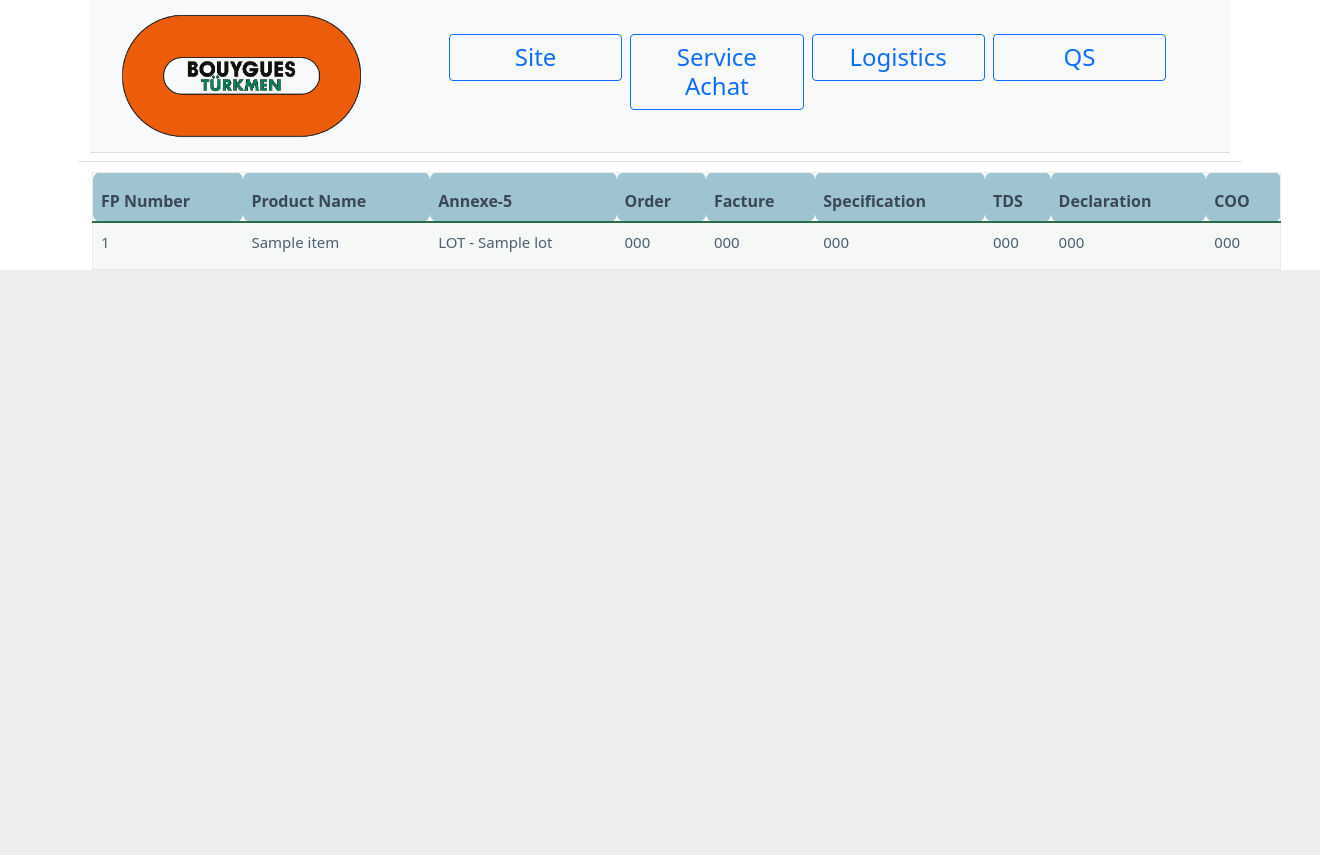
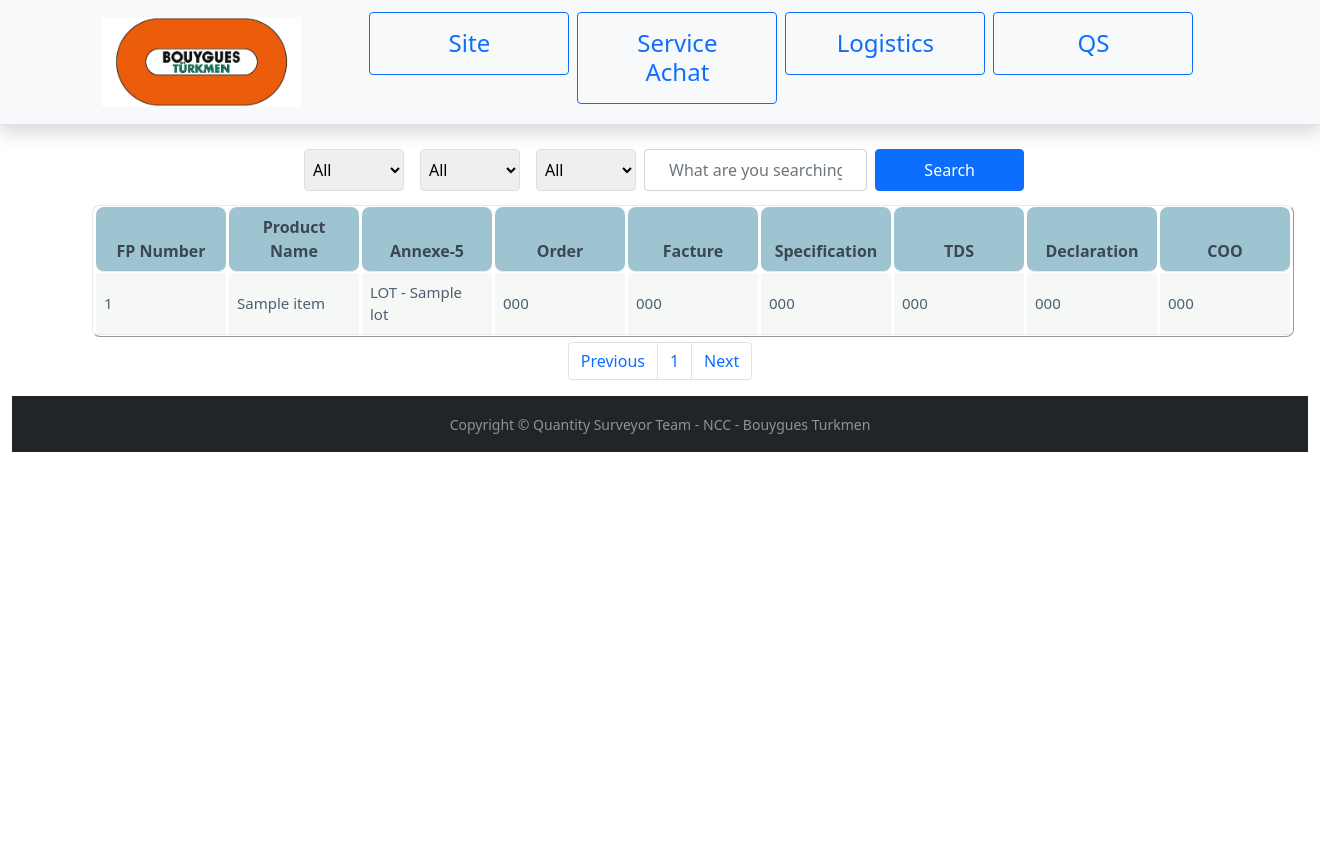
Before and after one commit to amanmyrats/fiche-produit, a Django app: page /site/ in a window 1320 px wide. Before the commit the page ends 270 px from the top, so only its background shows below. Run offline with Django 3.2, Linux system fonts and the light colour scheme; a database or web service that is not in the repository returns one stand-in record (values such as "Sample title"); data that the repository does not hold is empty.

Commit message:
working on frontend

```diff
--- a/templates/base.html
+++ b/templates/base.html
@@ -10,48 +10,68 @@
     {% block head_extra %}
     <title>Document</title>
     {% endblock %}
+    <style>
+        .base-container{
+            min-height: 720px;
+            margin-top: 10px;
+        }
+        .nav-link:hover{
+            -webkit-transform: scale(1.1);
+            background: #d4d3da;
+        }
+        .main-nav-buttons{
+            min-width: 200px;
+        }
+    </style>
 </head>
 <body>
+    <!-- NAVBAR -->
+    <nav class="navbar navbar-expand-lg navbar-primary bg-light border-bottom mb-2 shadow" >
         <div class="container">
-
-        <nav class="navbar navbar-expand-lg navbar-primary bg-light border-bottom mb-2">
-            <div class="container-fluid">
             <button class="navbar-toggler  border" type="button" data-bs-toggle="collapse" data-bs-target="#navbarTogglerDemo03" aria-controls="navbarTogglerDemo03" aria-expanded="false" aria-label="Toggle navigation">
                 <span class="navbar-toggler-icon">>></span>
             </button>
-                <a class="navbar-brand w-25" href="/"><img  class="w-100" src="{% static 'img/bytk_logo.png' %}" alt="Bouygues Turkmen"></a>
+            <a class="navbar-brand w-25 " href="/"><img   style="max-height: 90px;" src="{% static 'img/bytk_logo.jpg' %}" alt="Bouygues Turkmen"></a>
             <div class="collapse navbar-collapse h4 " id="navbarTogglerDemo03">
-                    <ul class="navbar-nav me-auto mb-2 px-5 mb-lg-0 = w-100   d-flex justify-content-end">
+                <ul class="navbar-nav me-auto mb-2 px-5 mb-lg-0 w-100 d-flex justify-content-end">
                     <li class="nav-item w-25 text-center m-1">
-                            <a class="nav-link active px-4 rounded border border-primary view overlay" aria-current="page" href="{% url 'site' %}">Site</a>
+                        <a class="nav-link active px-4  py-3 rounded border border-primary main-nav-buttons" aria-current="page" href="{% url 'site' %}">Site</a>
                     </li>
                     <li class="nav-item w-25 text-center m-1">
-                            <a class="nav-link px-4 rounded border border-primary" href="{% url 'achat' %}">Service Achat</a>
+                        <a class="nav-link px-4 py-3 rounded border border-primary main-nav-buttons" href="{% url 'achat' %}">Service Achat</a>
                     </li>
                     <li class="nav-item w-25 text-center m-1">
-                            <a class="nav-link px-4 rounded border border-primary" href="{% url 'logistics' %}">Logistics</a>
+                        <a class="nav-link px-4 py-3 rounded border border-primary main-nav-buttons" href="{% url 'logistics' %}">Logistics</a>
                     </li>
                     <li class="nav-item w-25 text-center m-1">
-                            <a class="nav-link px-4 rounded border border-primary" href="{% url 'qs' %}">QS</a>
+                        <a class="nav-link px-4 py-3 rounded border border-primary main-nav-buttons" href="{% url 'qs' %}">QS</a>
                     </li>
                 </ul>
 
             </div>
         </div>
     </nav>
-    </div>
-    <div class="container border-top">
 
-    </div>
+    <!-- CONTENT -->
+    <div class="container-fluid base-container" >
+
         {% block content %}
         {% endblock %}
+    </div>
+
+    <!-- FOOTER -->
     {% block footer %}
+    <footer id="sticky-footer" class="flex-shrink-0 py-3 bg-dark text-white-50">
+        <div class="container text-center">
+          <small>Copyright &copy; Quantity Surveyor Team - NCC - Bouygues Turkmen</small>
+        </div>
+      </footer>
     {% endblock %}
 
-
+    <!-- JS -->
+    <!-- Bootstrap JS -->
+    <script src="https://cdn.jsdelivr.net/npm/bootstrap@5.1.1/dist/js/bootstrap.bundle.min.js" integrity="sha384-/bQdsTh/da6pkI1MST/rWKFNjaCP5gBSY4sEBT38Q/9RBh9AH40zEOg7Hlq2THRZ" crossorigin="anonymous"></script>
     {% block js %}
     {% endblock %}
-    <!-- Bootstrap JS -->
-    <script src="https://cdn.jsdelivr.net/npm/bootstrap@5.1.1/dist/js/bootstrap.bundle.min.js" integrity="sha384-/bQdsTh/da6pkI1MST/rWKFNjaCP5gBSY4sEBT38Q/9RBh9AH40zEOg7Hlq2THRZ" crossorigin="anonymous"></script>
 </body>
 </html>
--- a/templates/site/site.html
+++ b/templates/site/site.html
@@ -3,7 +3,7 @@
 
 {% block head_extra %}
 <style>
-#kerim table {
+#fp-list table {
   width: 90%;
   overflow: auto;
   background: rgb(255, 255, 255);
@@ -11,42 +11,46 @@
   border: none;
   border-radius: 0.5em;
   border: 0.1rem outset rgb(235, 233, 233);
+  border-collapse: separate;
+  border-spacing: 3px 1px;
   margin: 5em 0;
   margin-left: 5em;
   margin-bottom: 5px;
   margin-top: 10px;
 }
 
-#kerim th {
+#fp-list th {
   height: 2em;
   background-color: rgba(143, 188, 202, 0.87);
   color: rgba(11, 6, 22, 0.658);
   border-radius: 0.5em;
-
+  text-align: center;
+  justify-content: center;
 }
 
-#kerim tr {
+#fp-list tr {
   height: 3em;
   background-color: rgb(255, 255, 255);
   border-radius: 0.7em;
   color: rgb(77, 96, 116);
 }
 
-#kerim tbody tr:nth-child(2n + 1) {
-  background-color: rgb(245, 248, 245);
+#fp-list td {
+  font-size: 15px;
+  margin-left: auto;
+  min-width:130px;
+  vertical-align: middle;
 }
 
-
-#kerim td {
-  font-size: 15px;
-  margin-left: auto;
+#fp-list tbody tr:nth-child(2n + 1) {
+  background-color: rgb(245, 248, 245);
 }
 
 html {
   background: rgb(238, 236, 236);
 }
 
-:root {
+/* :root {
   --rad: 0.7rem;
   --dur: 0.3s;
   --color-dark: #2f2f2f;
@@ -62,13 +66,81 @@ html {
 *::before,
 *::after {
   box-sizing: inherit;
+} */
+
+.fp-list {
+  display: grid;
+  /* grid-template-rows: 0.5fr 1fr; */
+}
+
+.pgntn{
+  margin-left:auto;
+  margin-right: auto;
 }
 </style>
+
+<!-- CSS for filter and search -->
+<link rel="stylesheet" href="{% static 'css/site/main.css' %}">
 {% endblock %}
 
 {% block content %}
+<!-- Search -->
+<section style="padding-top: 10px;">
+  <div class="container">
+    <div class="row justify-content-center padding">
+      <div class="col-md-8 ftco-animate fadeInUp ftco-animated">
+        <form type="GET" action="" class="domain-form">
+          <div class="form-group d-md-flex">
+            <!-- Project Dropdowns -->
+            <input type="text" name="category" id="categoryinput" value="1"
+              style="visibility: hidden; width: 1px;">
 
-<div class="container-fluid" id="kerim">
+            <select class="custom-select my-1 mx-1 mr-sm-2 border rounded px-1 py-2" id="inlineFormCustomSelectPref" style="min-width: 100px;">
+              <option selected>
+                All
+              </option>
+              <option value="hemmesi">CRA</option>
+              <option value="saherici">CRI</option>
+              <option value="etrapobalary">CCI</option>
+              <option value="saherara">HTC</option>
+            </select>
+            <!-- Trade Dropdowns -->
+            <input type="text" name="category" id="categoryinput" value="1"
+              style="visibility: hidden; width: 1px;">
+
+            <select class="custom-select my-1 mx-1 mr-sm-2 border rounded px-1 py-2" id="inlineFormCustomSelectPref" style="min-width: 100px;">
+              <option selected>
+                All
+              </option>
+              <option value="hemmesi">CEA</option>
+              <option value="saherici">CC</option>
+              <option value="etrapobalary">MEC</option>
+              <option value="saherara">ELE</option>
+            </select>
+            <!-- Lot Dropdowns -->
+            <input type="text" name="category" id="categoryinput" value="1"
+              style="visibility: hidden; width: 1px;">
+
+            <select class="custom-select my-1 mx-1 mr-sm-2 border rounded px-1 py-2" id="inlineFormCustomSelectPref" style="min-width: 100px;">
+              <option selected>
+                All
+              </option>
+              <option value="hemmesi">02</option>
+              <option value="saherici">20</option>
+              <option value="etrapobalary">70C</option>
+              <option value="saherara">31</option>
+            </select>
+            <!-- Search box -->
+            <input id="search" name='search' type="text" class="form-control px-4 my-1  mx-1"
+              placeholder="What are you searching for...">
+            <input type="submit" class="search-domain btn btn-primary px-5 my-1  mx-1" value="Search">
+          </div>
+        </form>
+      </div>
+    </div>
+  </div>
+</section>
+<div class="fp-list" id="fp-list">
 
 
   <table class="table">
@@ -100,12 +172,19 @@ html {
       </tr>
       {% endfor %}
     </tbody>
-  </table>
-</div>
-
-
-
-
-
+  </div>
+</table>
+<nav class="pgntn" aria-label="Pagination">
+  <ul class="pagination">
+    <li class="page-item"><a class="page-link" href="#">Previous</a></li>
+    <li class="page-item"><a class="page-link" href="#">1</a></li>
+    <li class="page-item"><a class="page-link" href="#">Next</a></li>
+  </ul>
+</nav>
 
 {% endblock %}
+
+{% block js %}
+<!-- JS for filter and search. -->
+<script src="{% static 'js/site/main.js' %}"></script>
+{% endblock %}
```
Also changed, not shown: static_files/css/list.css (deleted, +0 -55 lines), templates/home.html (+9 -2 lines), static_files/img/bytk_logo.jpg (added), static_files/img/bytk_logo.png. Lines whose indentation alone changed are shown as unchanged.
